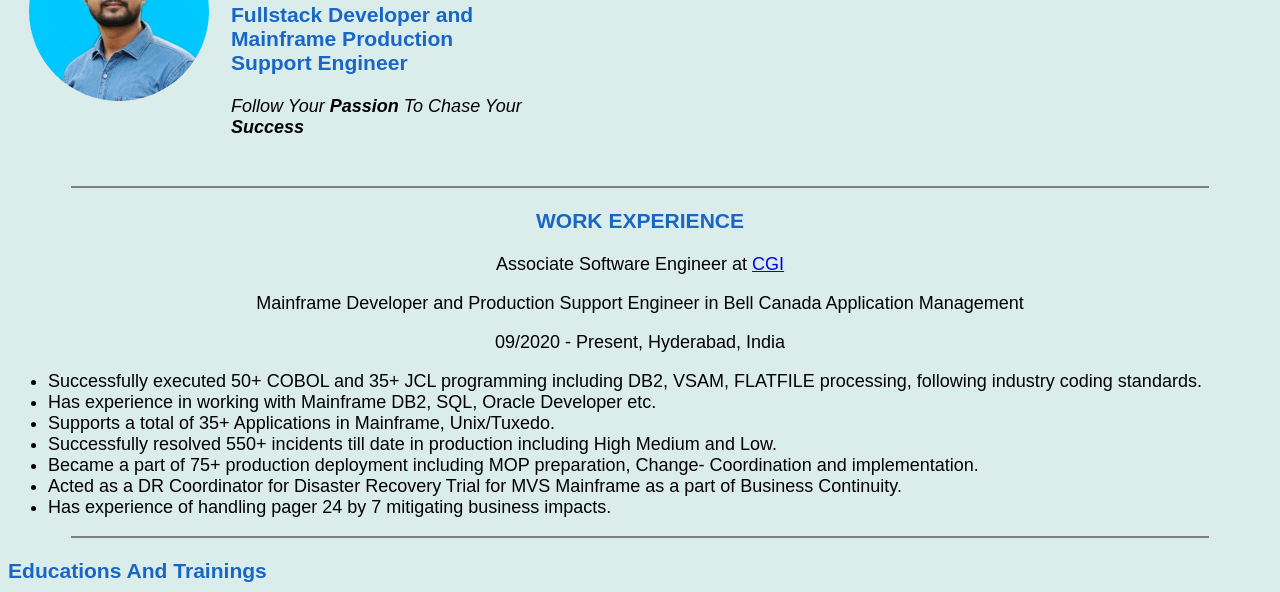
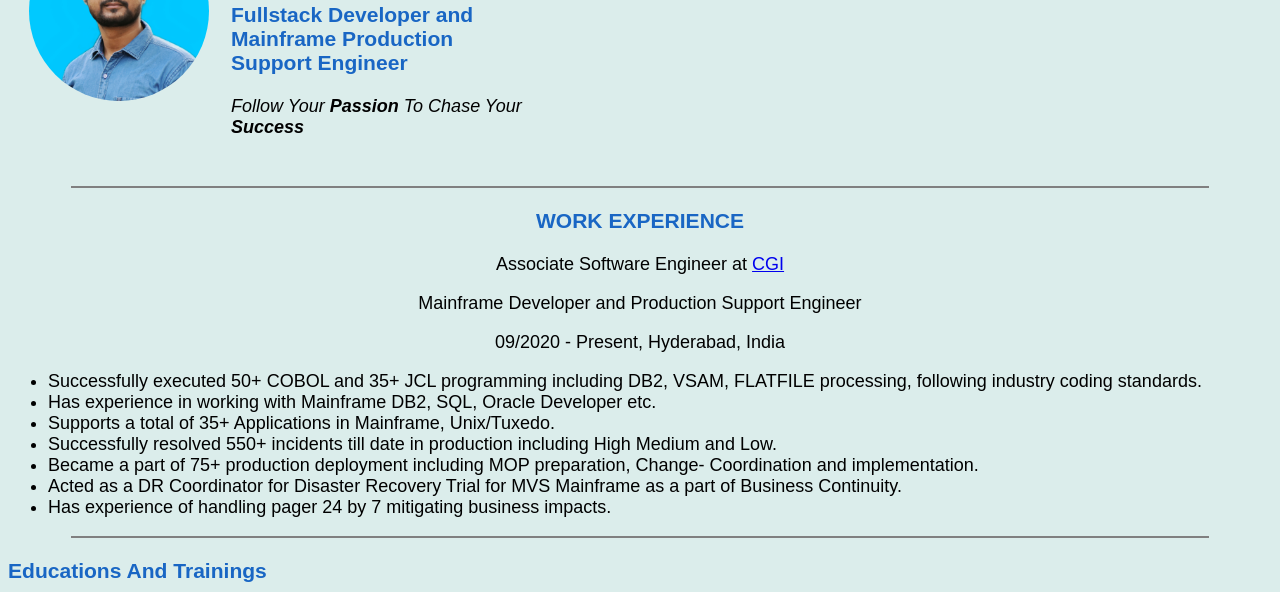
Before and after one commit to saikatdeyashi/myWeb, a plain HTML site: page index.html in a window 1280 px wide. Shown: the part 208-800 px from the top of the page. Drawn offline with Linux system fonts and the light colour scheme.

Commit message:
Version 1.0.6

```diff
--- a/index.html
+++ b/index.html
@@ -35,7 +35,7 @@
   <center>
     <h3>WORK EXPERIENCE</h3>
     <p>Associate Software Engineer at <a href="https://www.cgi.com/en">CGI</a></p>
-    <p>Mainframe Developer and Production Support Engineer in Bell Canada Application Management</p>
+    <p>Mainframe Developer and Production Support Engineer</p>
 
     <p>09/2020 - Present, Hyderabad, India</p>
   </center>
```
